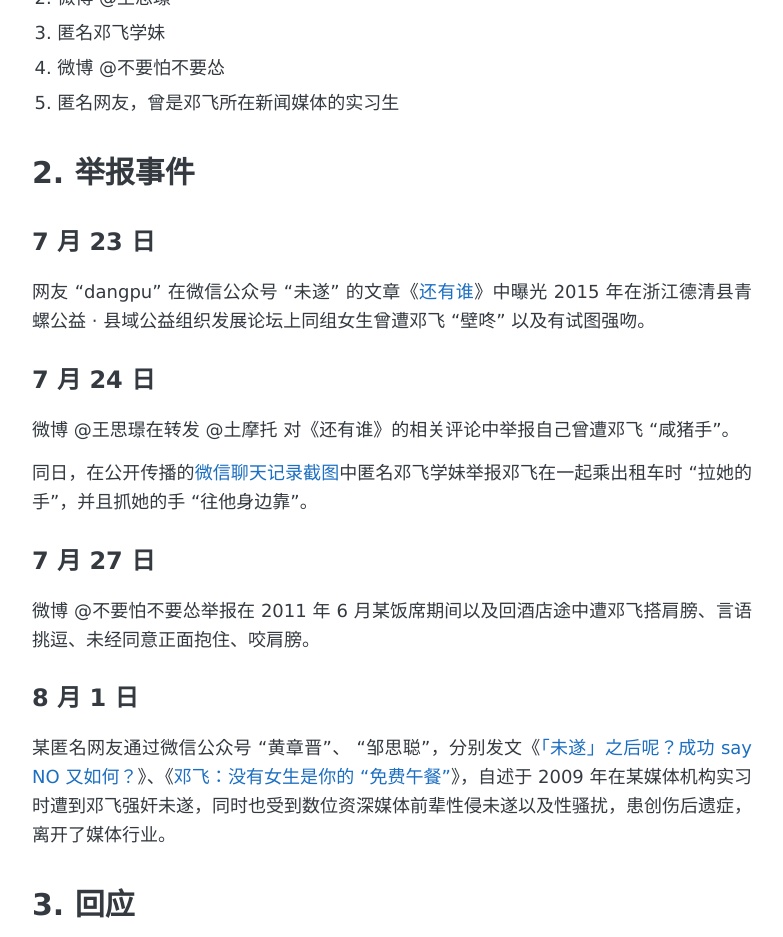
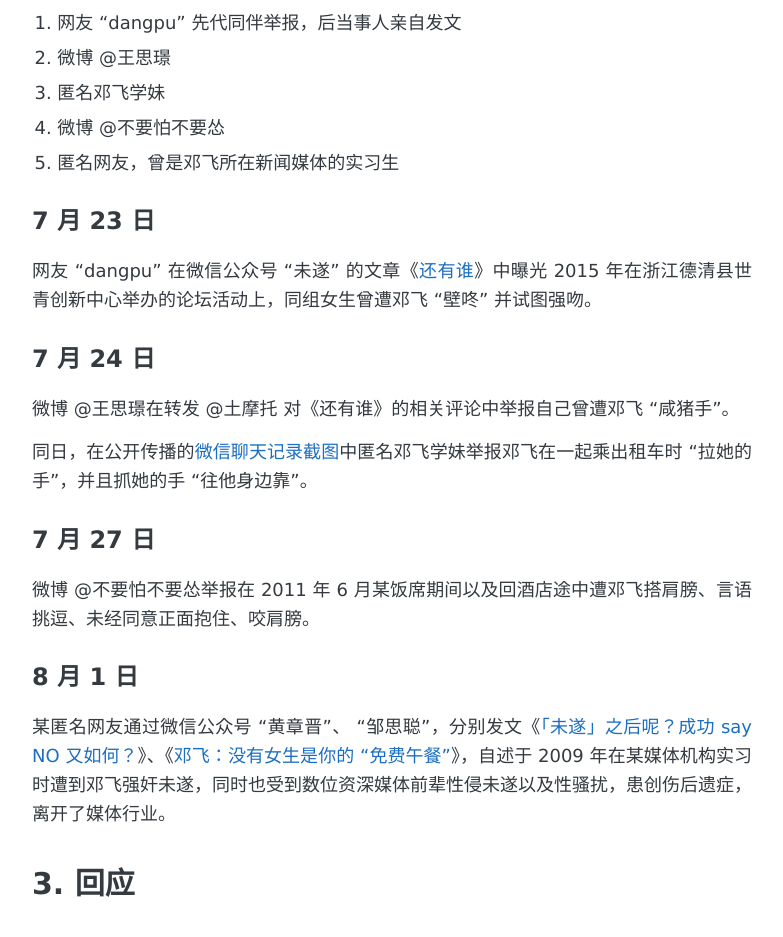
Before and after one commit to NGOMeToo/NGOMeToo.github.io, a Jekyll site: the page built from _posts/2018-08-01-Deng-Fei.md, in a window 1280 px wide and 1400 px high, scrolled down 764 px. Shown: the top 937 px of the window, without its empty margins (248-1031 px from the left). Built offline with Jekyll 4.4.1, drawn with Linux system fonts in a browser that asks for light colours; some of the changed text lies outside the part shown.

Commit message:
Update 2018-08-01-Deng-Fei.md
修改部分细节及陈述顺序

```diff
--- a/_posts/2018-08-01-Deng-Fei.md
+++ b/_posts/2018-08-01-Deng-Fei.md
@@ -25,19 +25,18 @@
 
 「免费午餐」、「微博打拐」发起人，前媒体人。先后发起微博打拐、免费午餐、中国乡村儿童大病医保、暖流计划、儿童防侵、让候鸟飞、中国水安全计划等多个公益项目（*来自百度百科词条：[邓飞](https://baike.baidu.com/item/%E9%82%93%E9%A3%9E/1525913?fr=aladdin)；微博@[邓飞](https://www.weibo.com/u/1642326133)）*
 
-## 举报者
+# 2. 举报事件
 
-1. 匿名举报者
+举报人现已有至少5人：
+1. 网友“dangpu”先代同伴举报，后当事人亲自发文
 2. 微博@王思璟
 3. 匿名邓飞学妹
 4. 微博@不要怕不要怂
 5. 匿名网友，曾是邓飞所在新闻媒体的实习生
 
-# 2. 举报事件
-
 ## 7月23日
 
-网友“dangpu”在微信公众号“未遂”的文章《[还有谁](https://mp.weixin.qq.com/s/edS3R10JlqcUtze8ApDrhg)》中曝光2015年在浙江德清县青螺公益·县域公益组织发展论坛上同组女生曾遭邓飞“壁咚”以及有试图强吻。
+网友“dangpu”在微信公众号“未遂”的文章《[还有谁](https://mp.weixin.qq.com/s/edS3R10JlqcUtze8ApDrhg)》中曝光2015年在浙江德清县世青创新中心举办的论坛活动上，同组女生曾遭邓飞“壁咚”并试图强吻。
 
 ## 7月24日
 
@@ -59,15 +58,11 @@
 
 **8月1日**
 
-邓飞在新浪微博发布[声明](https://weibo.com/1642326133/GsDhFqqQw)，退出所参与及发起的所有公益项目
+邓飞在新浪微博发布[声明](https://weibo.com/1642326133/GsDhFqqQw)，退出所参与及发起的所有公益项目，但针对个人指控，表示将会“会同律师进行处理”。
+同时，网友发现其微博评论已设置为“只有好友可评论”。
 
-**7月24日**
-
-- **网友转述邓飞话语**
-
-> 如果女儿被强奸，只要法院不判死刑，就愿意给对方重新开始的机会。
-
-![邓飞_法院_24.jpg](https://i.loli.net/2018/08/01/5b61b7aa9e5f9.jpg)
+ **7月24日**
+ 邓飞发布微博（https://www.weibo.com/1642326133/GrslZdAK0），为前一天的言论道歉。
 
 - **7月24日，微博@土摩托 指出邓飞否认这篇文章，[“邓飞说这篇文章是造谣，继续关注。”](https://weibo.com/1737847545/GroSBldPv)**
 
@@ -76,6 +71,13 @@
 - 《我是谁》文章发出后，邓飞在一微信群里承认了文中所指的人是自己。
 
  ![](https://i.loli.net/2018/08/01/5b61b80f95e63.jpg)
+
+**7月23日**
+邓飞在某公益微信群中表达了同情安抚雷闯的话语，被截屏迅速转发。后在微博上正式发文完整表达观点，认为雷闯可以“从头再来”。
+- **网友转述邓飞话语**
+> 如果女儿被强奸，只要法院不判死刑，就愿意给对方重新开始的机会。
+![邓飞_法院_24.jpg](https://i.loli.net/2018/08/01/5b61b7aa9e5f9.jpg)
+
 
 ## 举报人
 
@@ -104,11 +106,11 @@
 
 ## 7月23日
 
-dangpu在微信公众号“未遂”发出微信文章《[还有谁](https://mp.weixin.qq.com/s/edS3R10JlqcUtze8ApDrhg)》引热议，曝光2015年7月25日在浙江德清县青螺公益·县域公益组织发展论坛上，邓飞以承诺成为新项目负责人为由，强吻匿名举报者。
+dangpu在微信公众号“未遂”发出微信文章《[还有谁](https://mp.weixin.qq.com/s/edS3R10JlqcUtze8ApDrhg)》，曝光2015年7月25日，在浙江德清县世青创新中心举办的论坛活动上，由同组伙伴的遭遇及事后讲述，了解到邓飞喊走她并试图强吻，同时承诺可让她成为新项目负责人。
 
 ## 7月24日
 
-- 德清公益活动性骚扰事件的举报人自己发出了[公开信](https://i.loli.net/2018/08/01/5b614f265dfc9.jpg)（*详见附件一*），从当事人的角度再次陈述了性骚扰过程。
+- 德清公益活动性骚扰事件的举报人本人发出了[公开信](https://i.loli.net/2018/08/01/5b614f265dfc9.jpg)（*详见附件一*），从当事人的角度再次陈述了性骚扰过程。
 
 - 在公开传播的[微信聊天记录截图](https://i.loli.net/2018/08/01/5b6199af469f4.jpg)中，匿名邓飞学妹举报邓飞在一起乘出租车时，“拉她的手”，并且抓她的手“往他身边靠”。
 
```
